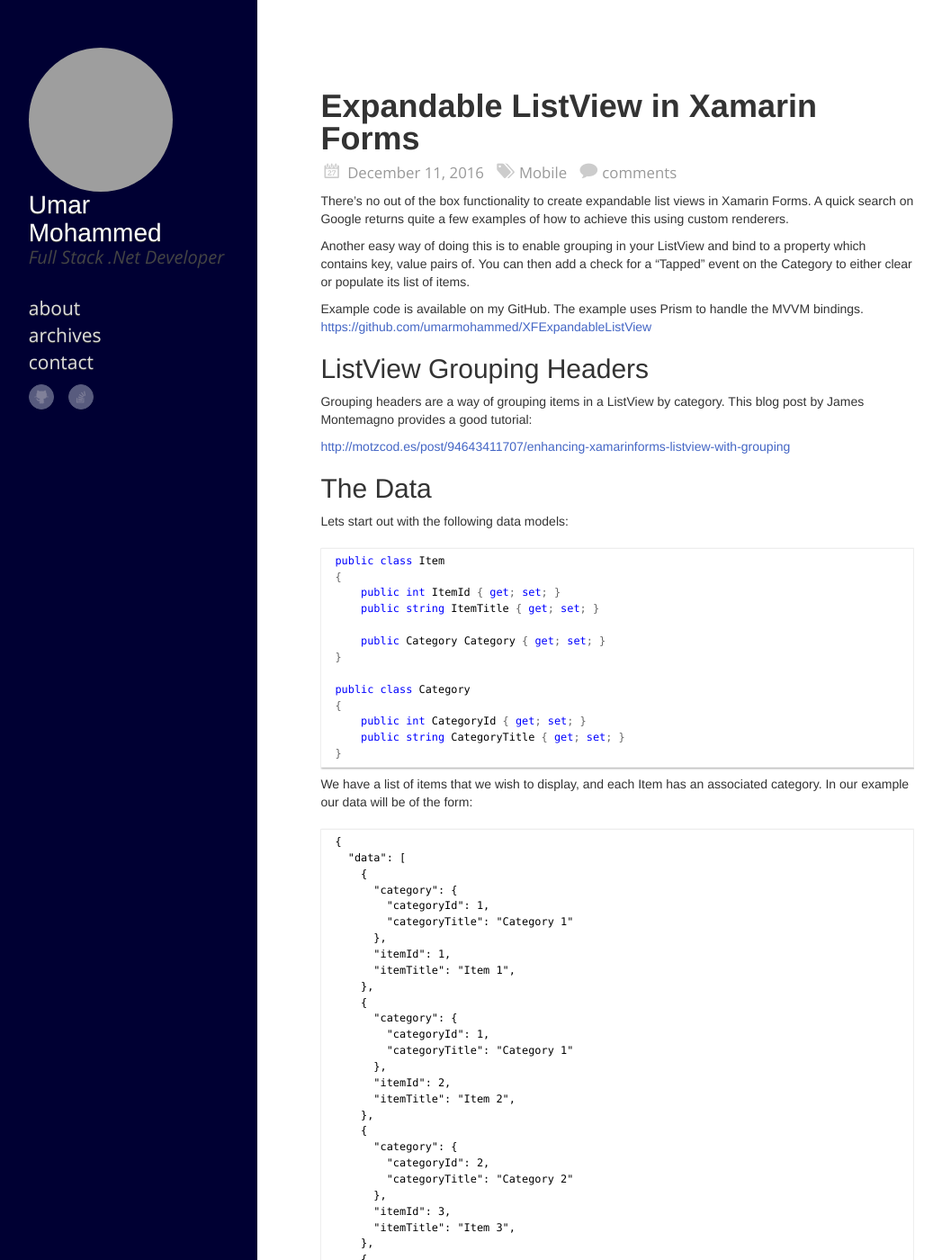
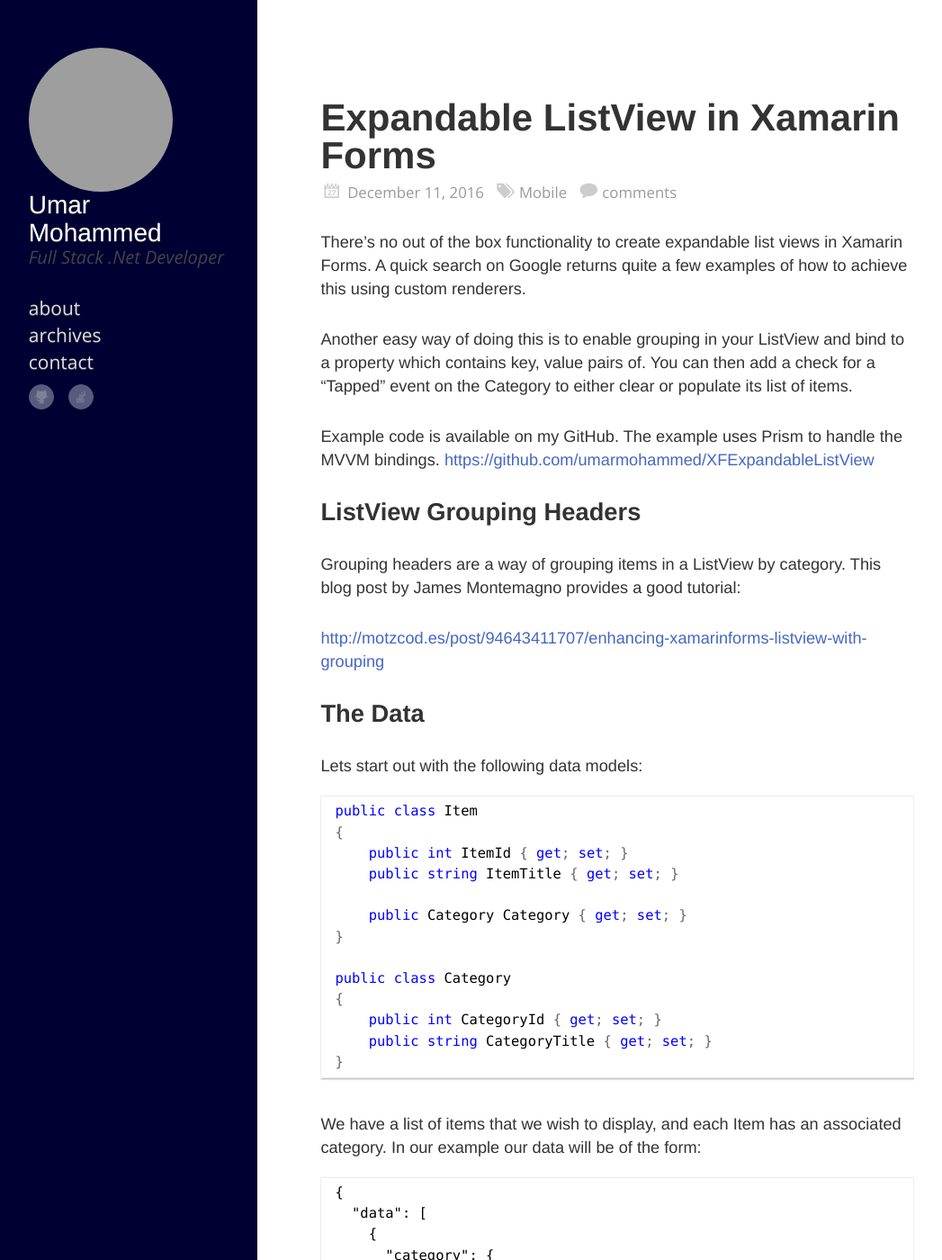
Before and after one commit to umarmohammed/umarmohammed.github.io, a Jekyll site: the page built from _posts/2016/2016-12-11-Expandable-ListView-XForms.md, in a window 1280 px wide and 1400 px high. Shown: the whole window at 90% size, without its empty margins (8-1055 px from the left). Built offline with Jekyll 4.4.1, drawn with Linux system fonts in a browser that asks for light colours; nearby versions of some CDN libraries; comment, search, counter and statistics services are not loaded; some of the changed text lies outside the part shown; grey boxes are pictures that could not be loaded.

Commit message:
fix styling

````diff
--- a/_posts/2016/2016-12-11-Expandable-ListView-XForms.md
+++ b/_posts/2016/2016-12-11-Expandable-ListView-XForms.md
@@ -97,7 +97,7 @@ Currently our data is simply a list of Items. We need a way of representing that
 
 We do this by creating the following classes:
 
-### Category ViewModel
+#### Category ViewModel
 
 We create a new class to wrap our Category model. This ViewModel contains an extra boolean field to signify whether or not the Category has been selected
 
@@ -111,7 +111,7 @@ public class SelectCategoryViewModel
 
 We will later use the Selected Boolean field to decide if we should expand or contract the list.
 
-### CREATE A GROUPING DATA STRUCTURE
+#### Create a Grouping Data Structure
 
 We need to create a grouping structure to store our data. This structure allows us to restructure our data into a list of key value pairs.
 
@@ -135,7 +135,7 @@ For a more detailed explanation of this structure and grouping data in a ListVie
 
 ## The Page ViewModel
 
-### Initialise the Collection
+#### Initialise the Collection
 
 We bind our ListView to an Observable Collection of Groupings called Categories
 
@@ -170,30 +170,31 @@ The code example above:
 2. Creates a list of SelectCategoryViewModels from the data by searching for unique Category objects in the list of data items.
 3. For each SelectCategoryViewModel adds it to the Categories property.
 
-### Expanding/Contracting the List Of Items
+#### Expanding/Contracting the List Of Items
 
 When the Category is pressed we need a Command to either populate the list of Items with the data for that Category, or to clear it.
 
 ```csharp
 public DelegateCommand<Grouping<SelectCategoryViewModel, Item>> HeaderSelectedCommand
 {
-    get
+  get
+  {
+    return new DelegateCommand<Grouping<SelectCategoryViewModel, Item>>(
+    g =>
     {
-        return new DelegateCommand<Grouping<SelectCategoryViewModel, Item>>(g =>
+        if (g == null) return;
+        g.Key.Selected = !g.Key.Selected;
+        if (g.Key.Selected)
         {
-            if (g == null) return;
-            g.Key.Selected = !g.Key.Selected;
-            if (g.Key.Selected)
-            {
-                Data.DataFactory.DataItems
-                  .Where(i => (i.Category.CategoryId == g.Key.Category.CategoryId))
-                  .ForEach(g.Add);
-            }
-            else
-            {
-                g.Clear();
-            }
-        });
+            Data.DataFactory.DataItems
+              .Where(i =>
+                (i.Category.CategoryId == g.Key.Category.CategoryId))
+              .ForEach(g.Add);
+        }
+        else
+        {
+            g.Clear();
+        }});
     }
 }
 ```
@@ -215,7 +216,8 @@ The data is displayed using a ListView with the “IsGroupingEnabled” property
     <DataTemplate>
       <ViewCell>
         <ContentView Padding="10,0,0,0">
-          <Label Text="{Binding Key.Category.CategoryTitle}" VerticalOptions="Center"/>
+          <Label Text="{Binding Key.Category.CategoryTitle}"
+                 VerticalOptions="Center"/>
           <ContentView.GestureRecognizers>
             <TapGestureRecognizer
             Command="{Binding Source={x:Reference TheMainPage},
@@ -235,7 +237,7 @@ The data is displayed using a ListView with the “IsGroupingEnabled” property
 ```
 Taking a look at the above code in more detail:
 
-### The Categories Display:
+#### The Categories Display:
 
 The displaying of categories is handled in the GroupHeaderTemplate. The binding context for GroupHeaderTemplate is a Grouping. The DataTemplate is set to a custom ViewCell containing a Label which is bound the CategoryTitle. We wrap the Label in a ContentView so that we can add a TapGestureRecognizer to it.
 
@@ -243,13 +245,14 @@ Notice in the TapGestureRecognizer
 
 ```xml
 <TapGestureRecognizer
-Command="{Binding Source={x:Reference TheMainPage}, Path=BindingContext.HeaderSelectedCommand}"
+Command="{Binding Source={x:Reference TheMainPage},
+  Path=BindingContext.HeaderSelectedCommand}"
 CommandParameter="{Binding .}"/>
 ```
 
 The Binding Context here is a Grouping, however we want to bind the Command to HeaderSelectedCommand in the Page’s ViewModel. We achieve this by setting the x:Name property of the Page to “TheMainPage”. We then set the Source and Path of the Binding accordingly. The CommandParameter is set to the current Binding Context signified by the “.”.
 
-### The Items Display
+#### The Items Display
 
 The displaying of Items is handled in the ItemTemplate of the ListView. We simply set to this to a TextCell with the "Text" property bound the "ItemTitle" of the Item.
 
--- a/css/screen.css
+++ b/css/screen.css
@@ -450,7 +450,7 @@ ul li a { -webkit-transition: all .2s ease-in;-moz-transition:all .2s ease-in;-o
 .col-container .mid-col .mid-col-container { padding: 0px 70px 0px 70px;max-width:800px }
 #content { width: 100% }
 #content article { border-top: none;padding:80px 0px }
-#content article .title { margin-left: 0px;font-size:2.em;font-weight:800;line-height:1em }
+#content article .title { margin-left: 0px;font-size:3em;font-weight:800;line-height:1em }
 #content article.single-post .title { text-align: center;text-decoration:underline }
 #content article .meta { color: #999;font-family:"Open Sans";font-weight:100;font-size:1.2em }
 #content article .meta .date { display: inline }
@@ -495,7 +495,7 @@ ul li a { -webkit-transition: all .2s ease-in;-moz-transition:all .2s ease-in;-o
     .col-container .mid-col .mid-col-container { padding: 15px 15px; overflow: hidden; }
     #content article { padding-top: 15px}
     #content article .meta { float: none }
-    #content article h1.title { font-weight: 700; font-size:2em; overflow: hidden; }
+    #content article h1.title { font-weight: 700; font-size:3em; overflow: hidden; }
     #content article .meta span { display: block; font-size: 0.9em; }
     #content article .meta span.edit { display: none }
     #content article .meta span.comments { display: none }
@@ -572,3 +572,18 @@ pre {
     font-weight: bold;
     font-size: 16px;
 }
+
+#content article .entry-content { font-size:1.3em; }
+
+#content article .entry-content p {
+  margin-top: 30px;
+}
+
+h1, h2, h3, h4, h5, h6, .h1, .h2, .h3, .h4, .h5, .h6 {
+  font-weight: bold;
+  margin-top: 30px;
+}
+
+h1 { font-size: 1.8em }
+h2 { font-size: 1.5em }
+h3 { font-size: 22px }
````
